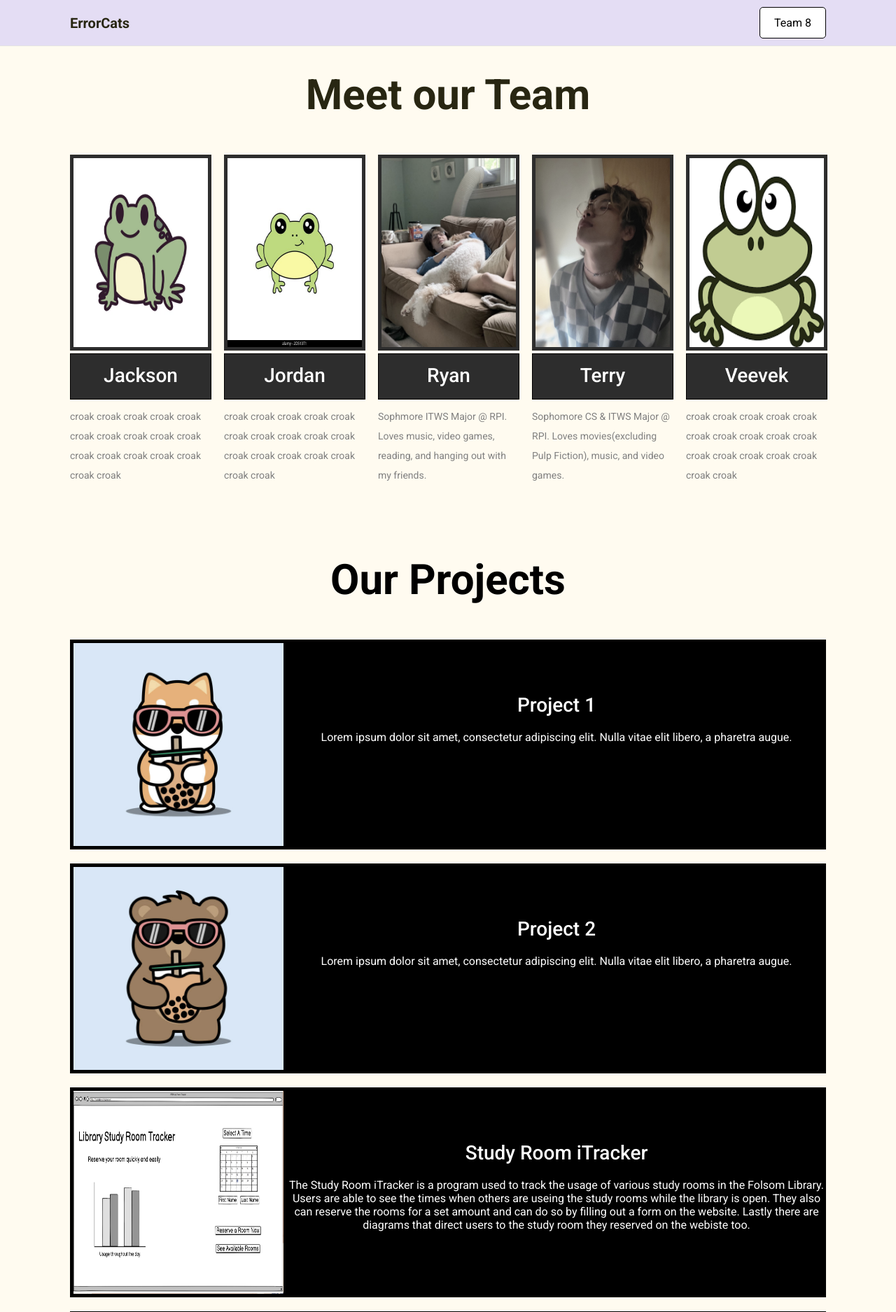
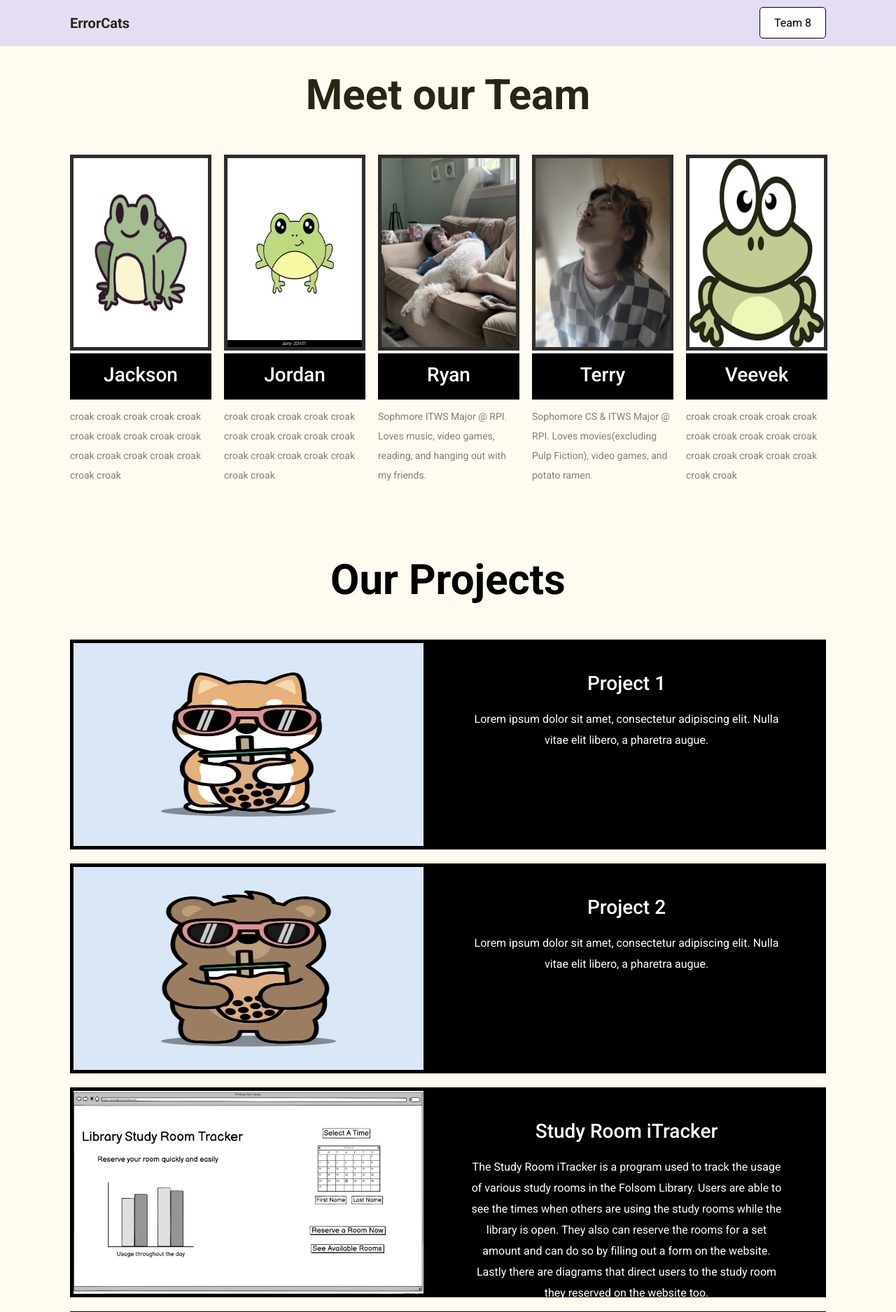
Before and after one commit to liny18/RPI-Foodies, a PHP site: page / in a window 1280 px wide. Shown: the top 1875 px of the page at 70% size. Run offline with PHP 8.4, Linux system fonts and the light colour scheme; some web fonts are replaced.

Commit message:
restyled projects section

```diff
--- a/lab1/index.html
+++ b/lab1/index.html
@@ -22,7 +22,7 @@
         <nav class="team-dropdown">
             <button class="dropdown-button">Team 8</button>
             <div class="dropdown-content">
-                <a href="#">Terry Lin</a>
+                <a href="individualPages/liny18.html">Terry Lin</a>
                 <a href="individualPages/hicker2.html">Ryan Hickey</a>
                 <a href="#">Jordan</a>
                 <a href="#">Jackson</a>
@@ -48,13 +48,6 @@
                         <div class="member-background"> Jackson </div>
                     </div>
 
-                    <!-- <div class="member-intro">
-                        <h1>
-                            Hello, my name is
-                            <br>
-                            <span class="member-name">Jackson</span>
-                        </h1>
-                    </div> -->
                     <div class="member-description">
                         <p>
                             croak croak croak croak croak croak croak croak croak croak croak croak croak croak croak croak croak
@@ -72,13 +65,6 @@
                         <div class="member-background"> Jordan </div>
                     </div>
 
-                    <!-- <div class="member-intro">
-                        <h1>
-                            Hello, my name is
-                            <br>
-                            <span class="member-name">Jordan</span>
-                        </h1>
-                    </div> -->
                     <div class="member-description">
                         <p>
                             croak croak croak croak croak croak croak croak croak croak croak croak croak croak croak croak croak
@@ -96,13 +82,6 @@
                         <div class="member-background"> Ryan </div>
                     </div>
 
-                    <!-- <div class="member-intro">
-                        <h1>
-                            Hello, my name is
-                            <br>
-                            <span class="member-name">Ryan</span>
-                        </h1>
-                    </div> -->
                     <div class="member-description">
                         <p>
                             Sophmore ITWS Major @ RPI. Loves music, video games, reading,
@@ -115,23 +94,16 @@
             <div class="member-block">
                 <div class="member-content">
                     <div class="photo-container">
-                        <a href="">
+                        <a href="individualPages/liny18.html">
                             <img class="member-photo" src="pictures/terry_w_glasses.jpeg" alt="A picture of Terry">
                         </a>
                         <div class="member-background"> Terry </div>
                     </div>
-<!--
-                    <div class="member-intro">
-                        <h1>
-                            Hello, my name is
-                            <br>
-                            <span class="member-name">Terry</span>
-                        </h1>
-                    </div> -->
+
                     <div class="member-description">
                         <p>
                             Sophomore CS & ITWS Major @ RPI. Loves movies(excluding Pulp Fiction),
-                            music, and video games.
+                            video games, and potato ramen.
                         </p>
                     </div>
                 </div>
@@ -146,13 +118,6 @@
                         <div class="member-background"> Veevek </div>
                     </div>
 
-                    <!-- <div class="member-intro">
-                        <h1>
-                            Hello, my name is
-                            <br>
-                            <span class="member-name">Veevek</span>
-                        </h1>
-                    </div> -->
                     <div class="member-description">
                         <p>
                             croak croak croak croak croak croak croak croak croak croak croak croak croak croak croak croak croak
@@ -175,7 +140,11 @@
                 <div class="project-main">
                     <img class="project-pics" src="pictures/proj1.jpeg" alt="proj1">
                     <div class="project-link">
-                        <a href=""><div>GitHub</div></a>
+                        <a href="" target="_blank">
+                            <div>
+                                GitHub
+                            </div>
+                        </a>
                     </div>
                 </div>
                 <div class="project-description">
@@ -191,7 +160,11 @@
                 <div class="project-main">
                     <img class="project-pics" src="pictures/proj2.jpeg" alt="proj2">
                     <div class="project-link">
-                        <a href=""><div>GitHub</div></a>
+                        <a href="" target="_blank">
+                            <div>
+                                GitHub
+                            </div>
+                        </a>
                     </div>
                 </div>
                 <div class="project-description">
@@ -207,7 +180,11 @@
                 <div class="project-main">
                     <img class="project-pics" src="pictures/project3Lib.jpg" alt="proj3">
                     <div class="project-link">
-                        <a href=""><div>GitHub</div></a>
+                        <a href="" target="_blank">
+                            <div>
+                                GitHub
+                            </div>
+                        </a>
                     </div>
                 </div>
                 <div class="project-description">
@@ -215,26 +192,30 @@
                     <p>
                         The Study Room iTracker is a program used to track the usage of various
                         study rooms in the Folsom Library. Users are able to see the times when
-                        others are useing the study rooms while the library is open. They also
+                        others are using the study rooms while the library is open. They also
                         can reserve the rooms for a set amount and can do so by filling out a form
                         on the website. Lastly there are diagrams that direct users to the study
-                        room they reserved on the webiste too.
+                        room they reserved on the website too.
                     </p>
                 </div>
             </div>
 
             <div class="projects project4">
                 <div class="project-main">
-                    <img class="project-pics" src="pictures/proj4.jpeg" alt="proj4">
+                    <img class="project-pics" src="pictures/iit-final-project.png" alt="proj4">
                     <div class="project-link">
-                        <a href=""><div>GitHub</div></a>
+                        <a href="https://drive.google.com/file/d/1LrWC-q5aGYrdaxLnYNrZn4GdPR49vd2O/view?usp=sharing" target="_blank">
+                            <div>
+                                PPT
+                            </div>
+                        </a>
                     </div>
                 </div>
                 <div class="project-description">
-                    <h1>Project 4</h1>
+                    <h1>Teamlytical</h1>
                     <p>
-                        Lorem ipsum dolor sit amet, consectetur adipiscing elit.
-                        Nulla vitae elit libero, a pharetra augue.
+                        A social media website built with the intention to connect users
+                        for project collaboration.
                     </p>
                 </div>
             </div>
@@ -243,7 +224,11 @@
                 <div class="project-main">
                     <img class="project-pics" src="pictures/proj5.jpeg" alt="proj5">
                     <div class="project-link">
-                        <a href=""><div>GitHub</div></a>
+                        <a href="" target="_blank">
+                            <div>
+                                GitHub
+                            </div>
+                    </a>
                     </div>
                 </div>
                 <div class="project-description">
--- a/lab1/style.css
+++ b/lab1/style.css
@@ -161,27 +161,17 @@ color: white;
 .member-background {
     font-size: 28px;
     font-weight: 500;
-    background-color: #2d2d2d;
+    background-color: black;
     color: white;
-    width: 100%;
+    width: 101%;
     height: 80px;
     padding-top: 7%;
-    border-color: black;
-    border-style: solid;
-    border-width: 1px;
     transition: background-color, 1s;
 }
 
 .member-background:hover {
     background-color: #249489;
 }
-
-/* .member-intro h1{
-    font-size: 22px;
-    font-weight: 300;
-    line-height: 30px;
-    margin-bottom: 0;
-} */
 
 .member-description p{
     font-size: 14px;
@@ -259,7 +249,7 @@ color: white;
 }
 
 .project-pics {
-    width: 300px;
+    width: 500px;
     height: 96.5%;
     border: 5px solid #000000;
     filter: grayscale(30%);
@@ -280,8 +270,8 @@ color: white;
     top: 0;
     left: 0;
     text-align: center;
-    padding-top: 35%;
-    padding-left: 35%;
+    padding-top: 25%;
+    padding-left: 40%;
     background-color: rgba(0, 0, 0, 0.7);
     color: white;
     visibility: hidden;
@@ -328,8 +318,14 @@ color: white;
 .project-description h1 {
     font-size: 28px;
     font-weight: 500;
-    padding-top: 10%;
+    padding-top: 8%;
     padding-bottom: 20px;
+}
+
+.project-description p {
+    line-height: 30px;
+    padding-left: 10%;
+    padding-right: 10%;
 }
 
 
```
Also changed, not shown: lab1/individualPages/liny18.html (renamed from lab1/terry.html), lab1/pictures/iit-final-project.png (added), 1 other file.
